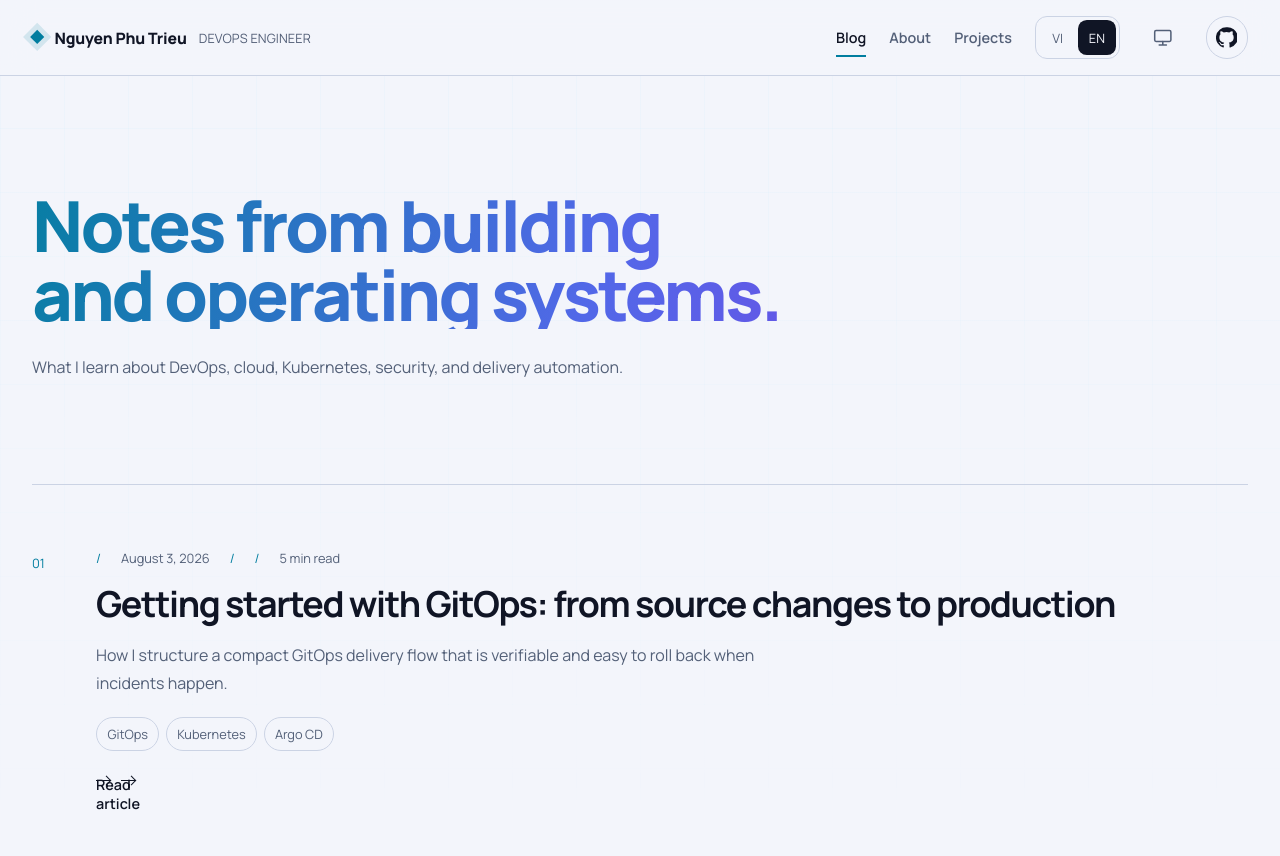
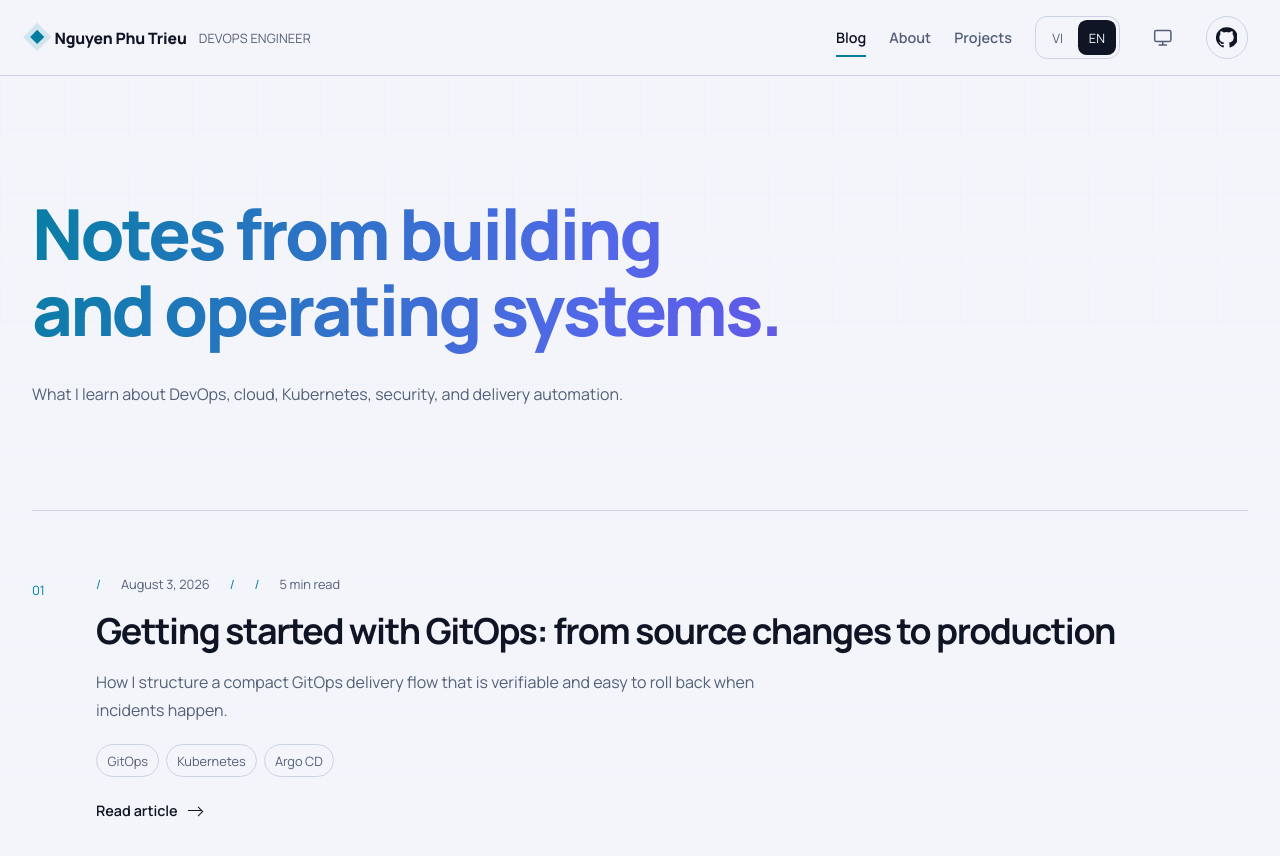
Before and after one commit to TrieuNguyenPhu/portfolio, a Next.js app: page /blog in a window 1280 px wide. Shown: the top 856 px of the page. Built offline with nearby package versions, Linux system fonts and the light colour scheme.

Commit message:
Fix blog link and heading clipping

```diff
--- a/app/blog/page.tsx
+++ b/app/blog/page.tsx
@@ -42,7 +42,7 @@ export default function BlogPage() {
               <ul className="tags" aria-label="Chủ đề">
                 {post.tags.map((tag) => <li key={tag}>{tag}</li>)}
               </ul>
-              <Link className="blog-read-more" href={`/blog/${post.slug}`}><LocalizedText value={copy.readMore} /> <span aria-hidden="true" /></Link>
+              <Link className="blog-read-more" href={`/blog/${post.slug}`}><LocalizedText value={copy.readMore} /> <span className="link-arrow" aria-hidden="true" /></Link>
             </div>
           </article>
         ))}
--- a/app/globals.css
+++ b/app/globals.css
@@ -575,9 +575,9 @@ main,
 }
 
 .contact-links a:hover { border-color: var(--cyan); color: var(--cyan); }
-.contact-links a span,
-.project-footer a span,
-.blog-read-more span {
+.contact-links a .link-arrow,
+.project-footer a .link-arrow,
+.blog-read-more .link-arrow {
   display: inline-block;
   flex: 0 0 0.9rem;
   height: 0.7rem;
@@ -585,9 +585,9 @@ main,
   width: 0.9rem;
 }
 
-.contact-links a span::before,
-.project-footer a span::before,
-.blog-read-more span::before {
+.contact-links a .link-arrow::before,
+.project-footer a .link-arrow::before,
+.blog-read-more .link-arrow::before {
   background: currentColor;
   content: "";
   height: 1px;
@@ -597,9 +597,9 @@ main,
   width: 0.86rem;
 }
 
-.contact-links a span::after,
-.project-footer a span::after,
-.blog-read-more span::after {
+.contact-links a .link-arrow::after,
+.project-footer a .link-arrow::after,
+.blog-read-more .link-arrow::after {
   border-right: 1px solid currentColor;
   border-top: 1px solid currentColor;
   content: "";
@@ -663,7 +663,8 @@ main,
   font-size: clamp(2.6rem, 5.5vw, 4.7rem);
   font-weight: 800;
   letter-spacing: -0.04em;
-  line-height: 0.98;
+  line-height: 1.08;
+  padding-block: 0.06em 0.12em;
 }
 
 .blog-hero > p:last-child,
--- a/app/projects/page.tsx
+++ b/app/projects/page.tsx
@@ -48,8 +48,8 @@ export default function ProjectsPage() {
                 {project.stack.map((item) => <li key={item}>{item}</li>)}
               </ul>
               <footer className="project-footer">
-                <a href={project.href} target="_blank" rel="noreferrer">{t.repository} <span aria-hidden="true" /></a>
-                {project.live ? <a href={project.live} target="_blank" rel="noreferrer">{t.live} <span aria-hidden="true" /></a> : null}
+                <a href={project.href} target="_blank" rel="noreferrer">{t.repository} <span className="link-arrow" aria-hidden="true" /></a>
+                {project.live ? <a href={project.live} target="_blank" rel="noreferrer">{t.live} <span className="link-arrow" aria-hidden="true" /></a> : null}
               </footer>
             </article>
           ))}
--- a/app/site-footer.tsx
+++ b/app/site-footer.tsx
@@ -31,7 +31,7 @@ export default function SiteFooter() {
         <div className="footer-actions">
           <div className="contact-links">
             <a href="mailto:nguyentrieu080604@gmail.com">
-              nguyentrieu080604@gmail.com <span aria-hidden="true" />
+              nguyentrieu080604@gmail.com <span className="link-arrow" aria-hidden="true" />
             </a>
           </div>
           <nav className="contact-socials" aria-label="Social links">
```
